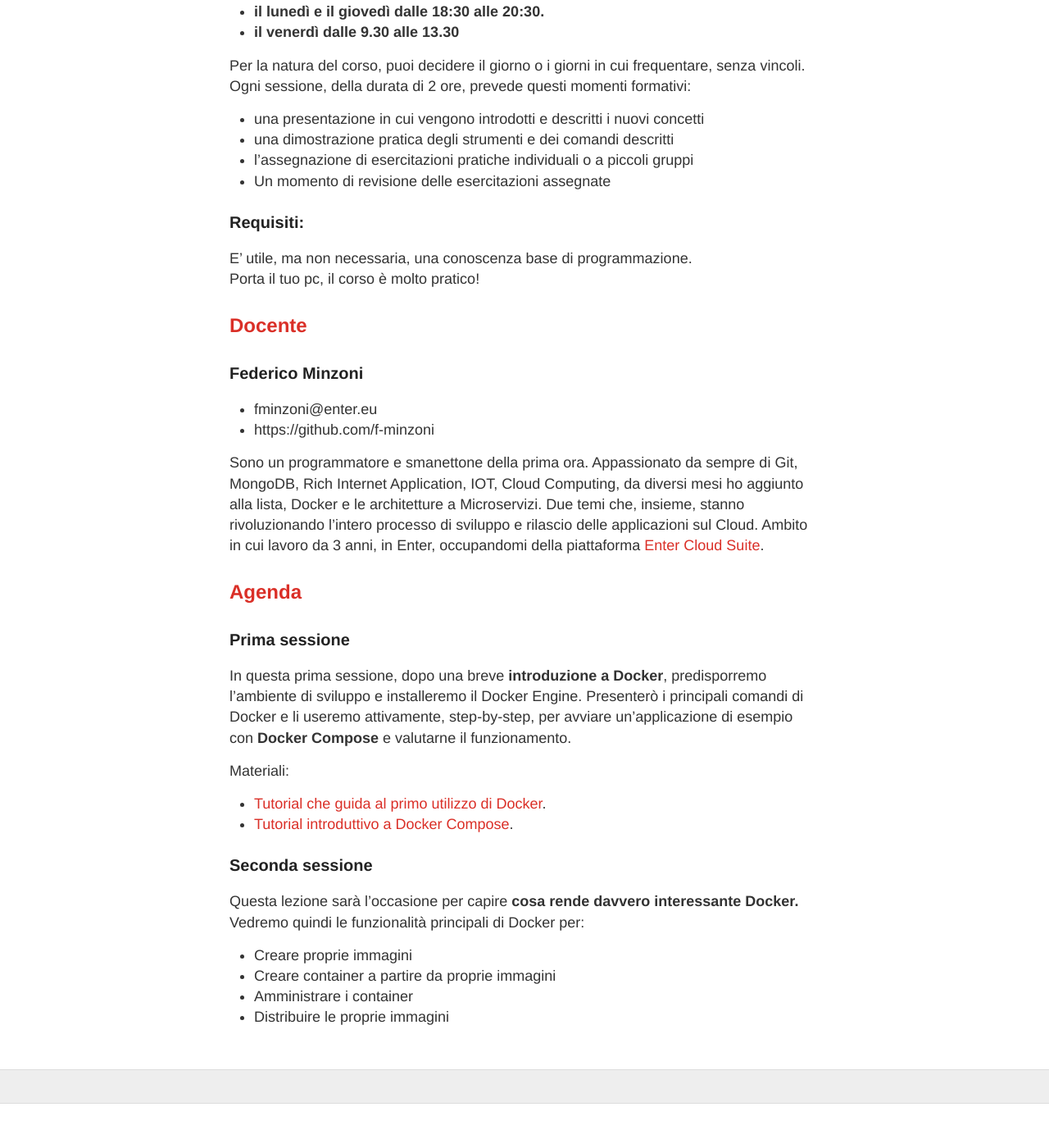
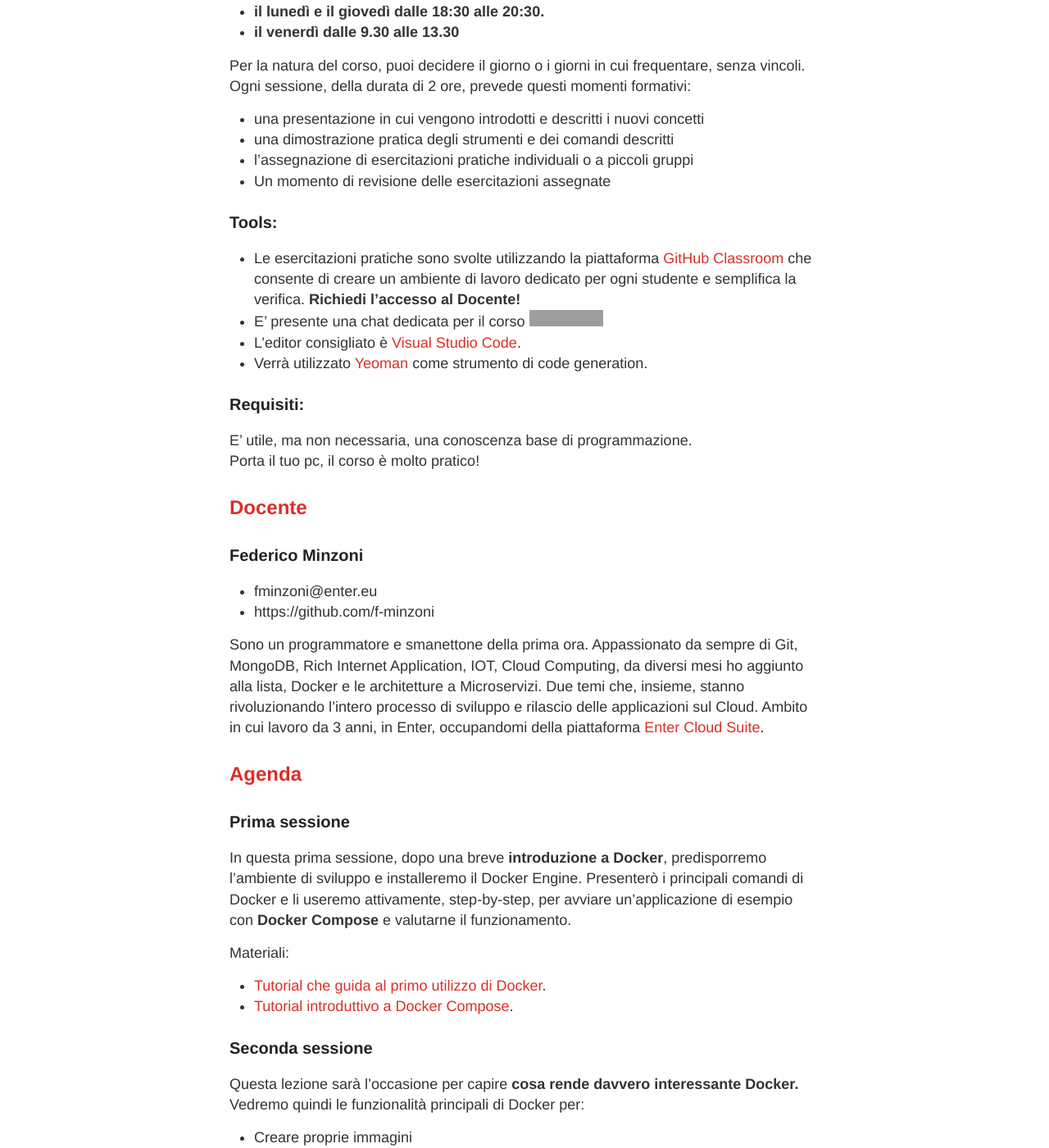
Before and after one commit to LOG-ED/docker-get-started, a Jekyll site: the page built from index.md, in a window 1280 px wide and 1400 px high, scrolled down 589 px. Shown: the whole window at 82% size. Built offline with Jekyll 4.4.1, drawn with Linux system fonts in a browser that asks for light colours; nearby versions of some CDN libraries; before the commit the page ends 1935 px from its top, so only the background shows below that; some of the changed text lies outside the part shown; grey boxes are pictures that could not be loaded.

Commit message:
Update index.md

```diff
--- a/index.md
+++ b/index.md
@@ -26,6 +26,13 @@ Ogni sessione, della durata di 2 ore, prevede questi momenti formativi:
 - una dimostrazione pratica degli strumenti e dei comandi descritti
 - l'assegnazione di esercitazioni pratiche individuali o a piccoli gruppi
 - Un momento di revisione delle esercitazioni assegnate
+
+### Tools:
+
+- Le esercitazioni pratiche sono svolte utilizzando la piattaforma [GitHub Classroom](https://classroom.github.com){:target="_blank"} che consente di creare un ambiente di lavoro dedicato per ogni studente e semplifica la verifica. **Richiedi l'accesso al Docente!**
+- E' presente una chat dedicata per il corso [![Gitter](https://badges.gitter.im/Join%20Chat.svg)](https://gitter.im/LOG-ED/docker-get-started?utm_source=badge&utm_medium=badge&utm_campaign=pr-badge)
+- L'editor consigliato è [Visual Studio Code](https://code.visualstudio.com/){:target="_blank"}.
+- Verrà utilizzato [Yeoman](http://yeoman.io/){:target="_blank"} come strumento di code generation.
 
 ### Requisiti:
 
@@ -60,3 +67,7 @@ Questa lezione sarà l'occasione per capire **cosa rende davvero interessante Do
 -  Creare container a partire da proprie immagini
 -  Amministrare i container
 -  Distribuire le proprie immagini
+
+Materiali:
+
+- [Tutorial su Yeoman generator for Docker](https://log-ed.github.io/docker-get-started/sessione2).
```
